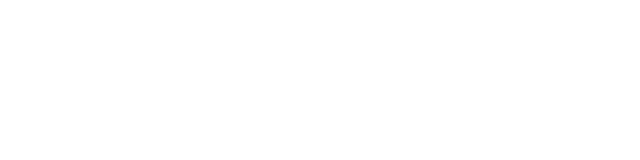
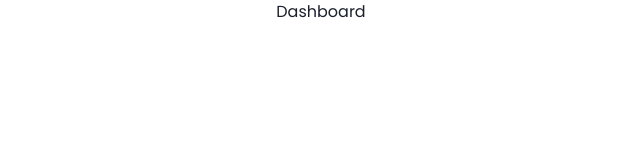
Before and after one commit to ZerLock/Day5, a React (Create React App) app: page /dashboard in a window 1280 px wide. Before the commit this address had no page. Shown: the top 160 px of the page, without its empty margins (79-719 px from the left). Built offline with nearby package versions, Linux system fonts and the light colour scheme.

Commit message:
feat: add new route /dashboard + create new file for the dashboard page
Signed-off-by: DUBOSCLARD LÉO <leo.dubosclard@epitech.eu>

```diff
--- a/src/app/Routes.tsx
+++ b/src/app/Routes.tsx
@@ -3,6 +3,7 @@
 import HomePage from '../pages/Home';
 import Register from '../pages/Register';
 import Login from '../pages/Login';
+import Dashboard from '../pages/Dashboard';
 
 const Routes = (): JSX.Element => (
 	<BrowserRouter>
@@ -10,6 +11,7 @@
 			<Route path="/" element={<HomePage />} />
 			<Route path="/register" element={<Register />} />
 			<Route path="/login" element={<Login />} />
+			<Route path="/dashboard" element={<Dashboard />} />
 		</RoutesRouter>
 	</BrowserRouter>
 );
--- /dev/null
+++ b/src/pages/Dashboard.tsx
@@ -0,0 +1,13 @@
+import { Text, Center } from '@chakra-ui/react';
+
+const Dashboard = (): JSX.Element => {
+    return (
+        <>
+            <Center w="100vh">
+                <Text>Dashboard</Text>
+            </Center>
+        </>
+    );
+}
+
+export default Dashboard;
```
